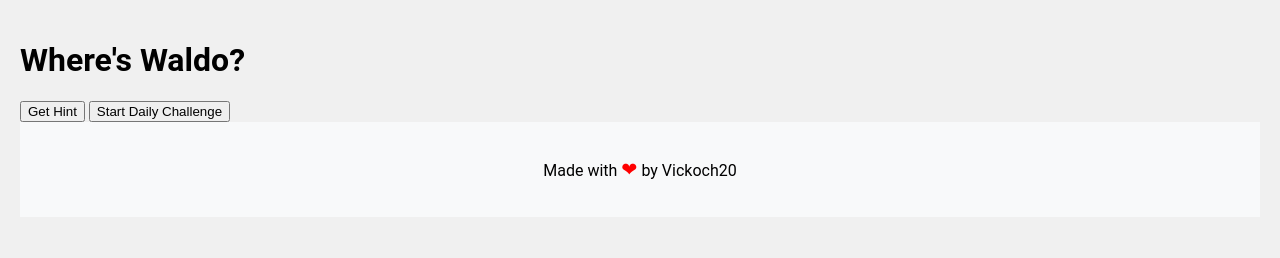
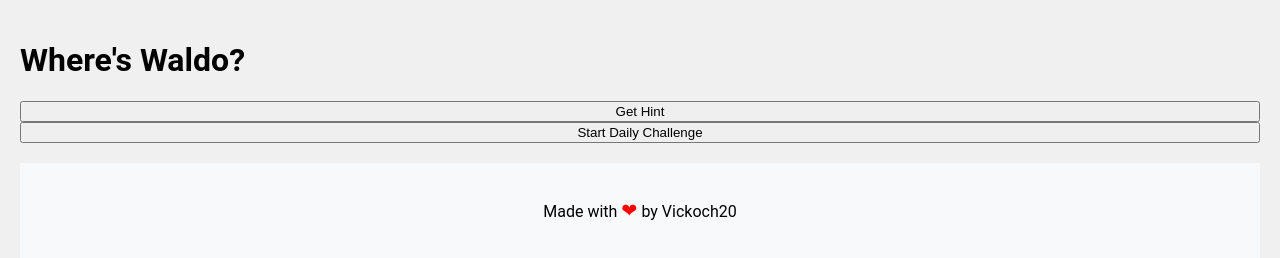
Before and after one commit to Vick606/where-is-waldo, a website: page frontend/index.html in a window 1280 px wide. Drawn offline with Linux system fonts and the light colour scheme; no server answers.

Commit message:
Update styling to accommodate images and footer

```diff
--- a/frontend/styles/main.css
+++ b/frontend/styles/main.css
@@ -3,6 +3,9 @@ body {
     background-color: #f0f0f0;
     margin: 0;
     padding: 20px;
+    min-height: 100vh;
+    display: flex;
+    flex-direction: column;
 }
 
 #game-container {
@@ -10,6 +13,7 @@ body {
     max-width: 1000px;
     margin: 0 auto;
     box-shadow: 0 0 10px rgba(0, 0, 0, 0.1);
+    flex-grow: 1;
 }
 
 #game-image {
@@ -144,10 +148,10 @@ body {
   }
 
   footer {
-    margin-top: auto;
     text-align: center;
     padding: 20px;
     background-color: #f8f9fa;
+    margin-top: 20px;
 }
 
 .heart {
```
